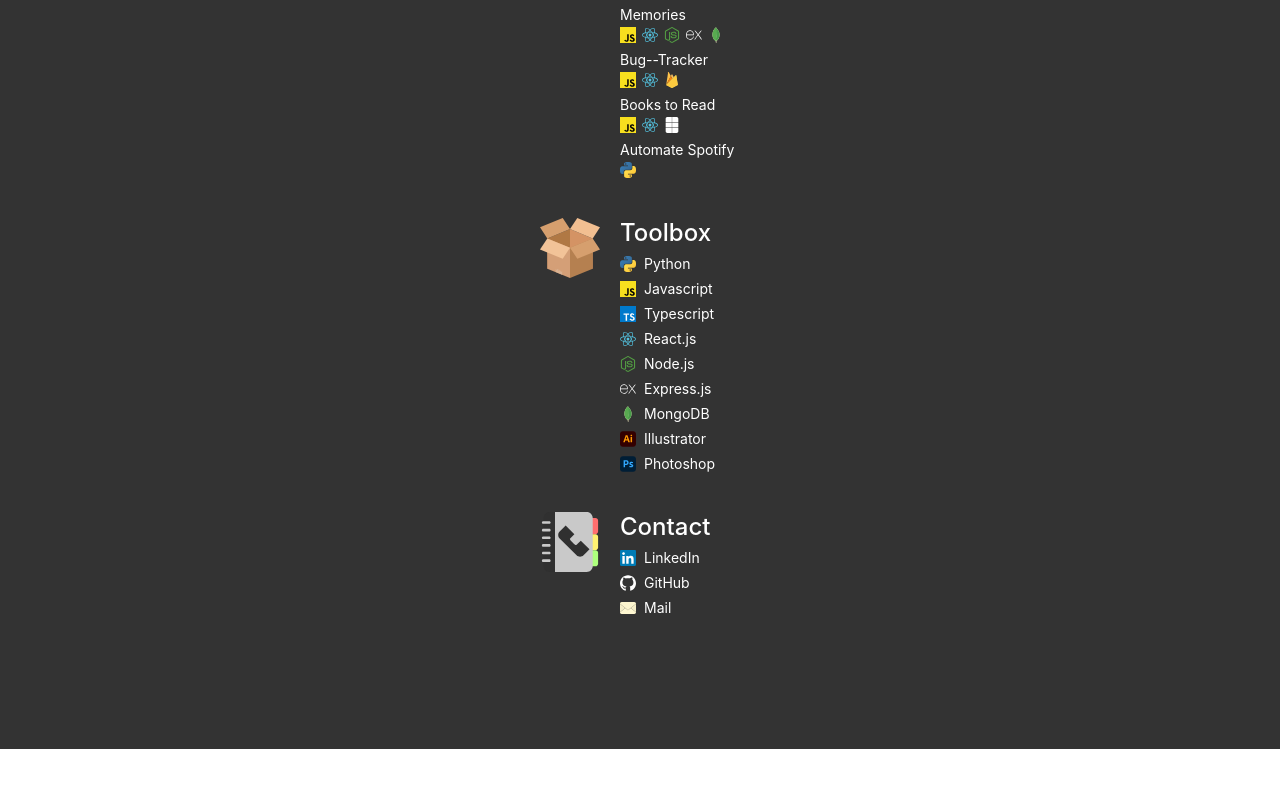
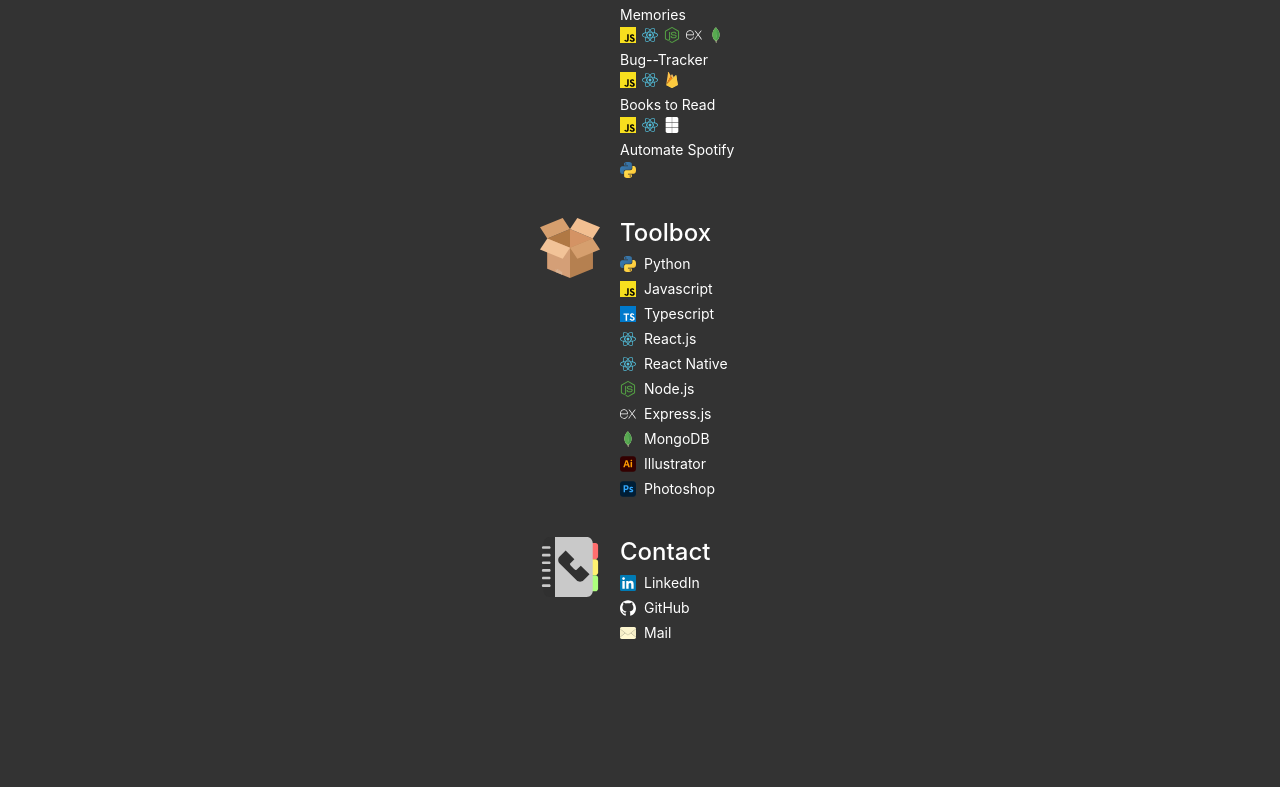
Before and after one commit to josephxlara/-Personal-Website, a React (Create React App) app: page / in a window 1280 px wide. Shown: the part 811-1598 px from the top of the page. Before the commit the page ends 1560 px from the top, so only its background shows below. Built offline with nearby package versions, Linux system fonts and the light colour scheme.

Commit message:
added skill to toolbox

```diff
--- a/src/Constants/SoftwareEngineer.js
+++ b/src/Constants/SoftwareEngineer.js
@@ -136,6 +136,10 @@ const SoftwareEngineer = [
                 icon: ReactLogo
             },
             {
+                item: 'React Native',
+                icon: ReactLogo
+            },
+            {
                 item: 'Node.js',
                 icon: Node
             },
--- a/src/StyledComponents/index.js
+++ b/src/StyledComponents/index.js
@@ -11,7 +11,7 @@ export const Container = styled.div`
     background-color: ${props => props.lightMode ? colors.white : colors.gray.dark1};
     @media only screen and (min-height: ${props => {
         if (props.capabilities === 1) {
-            return '1560px';
+            return '1600px';
         }
 
         if (props.capabilities === 2) {
@@ -26,7 +26,7 @@ export const Container = styled.div`
     };
     height: ${props => {
         if (props.capabilities === 1) {
-            return '1560px';
+            return '1600px';
         }
 
         if (props.capabilities === 2) {
```
